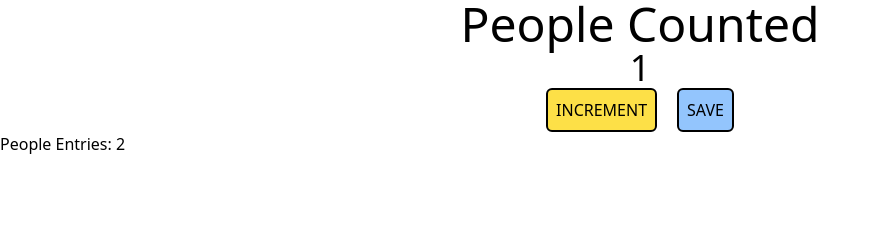
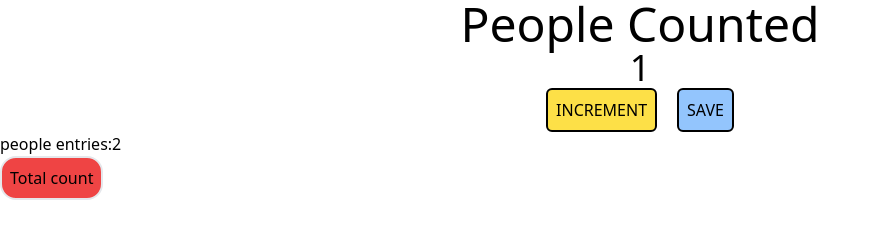
Before and after one commit to Ayimaah-crypto/Javascript-ayimaa, a website: page index.html in a window 1280 px wide. Shown: the whole page, without its empty margins (0-879 px from the left). Drawn offline with nearby package versions, Linux system fonts and the light colour scheme.

Commit message:
my achievement

```diff
--- a/index.html
+++ b/index.html
@@ -20,6 +20,7 @@
     </div>
     <p id="welcome-el"></p>
     <p id="save-el">People Entries:</p>
+    <button class="border-2 bg-red-500 p-2 rounded-2xl" id="total-el" onclick="total()">Total count</button>
     <script src="index.js"></script>
 </body>
 
--- a/index.js
+++ b/index.js
@@ -90,8 +90,11 @@
 // my achievemnet
 let countEl = document.getElementById("count-el")
 let saveEl = document.getElementById("save-el")
+let totalEl = document.getElementById("total-el")
 
 let count = 0
+let entries = []
+
 function increment() {
     count = count + 1
     countEl.innerText = count
@@ -101,7 +104,14 @@ increment()
 
 
 function save() {
-   saveEl.innerText += " " + count * 2
-   console.log()
+    entries.push(count * 2)
+    saveEl.innerText = "people entries:" + entries.join(" ")
+
 }
 save()
+
+function total() {
+    let sum = entries.reduce((acc,num) => acc + num , 0)
+    totalEl.innerText = "total:" + sum
+    console.log( "Total", sum)
+}
```
